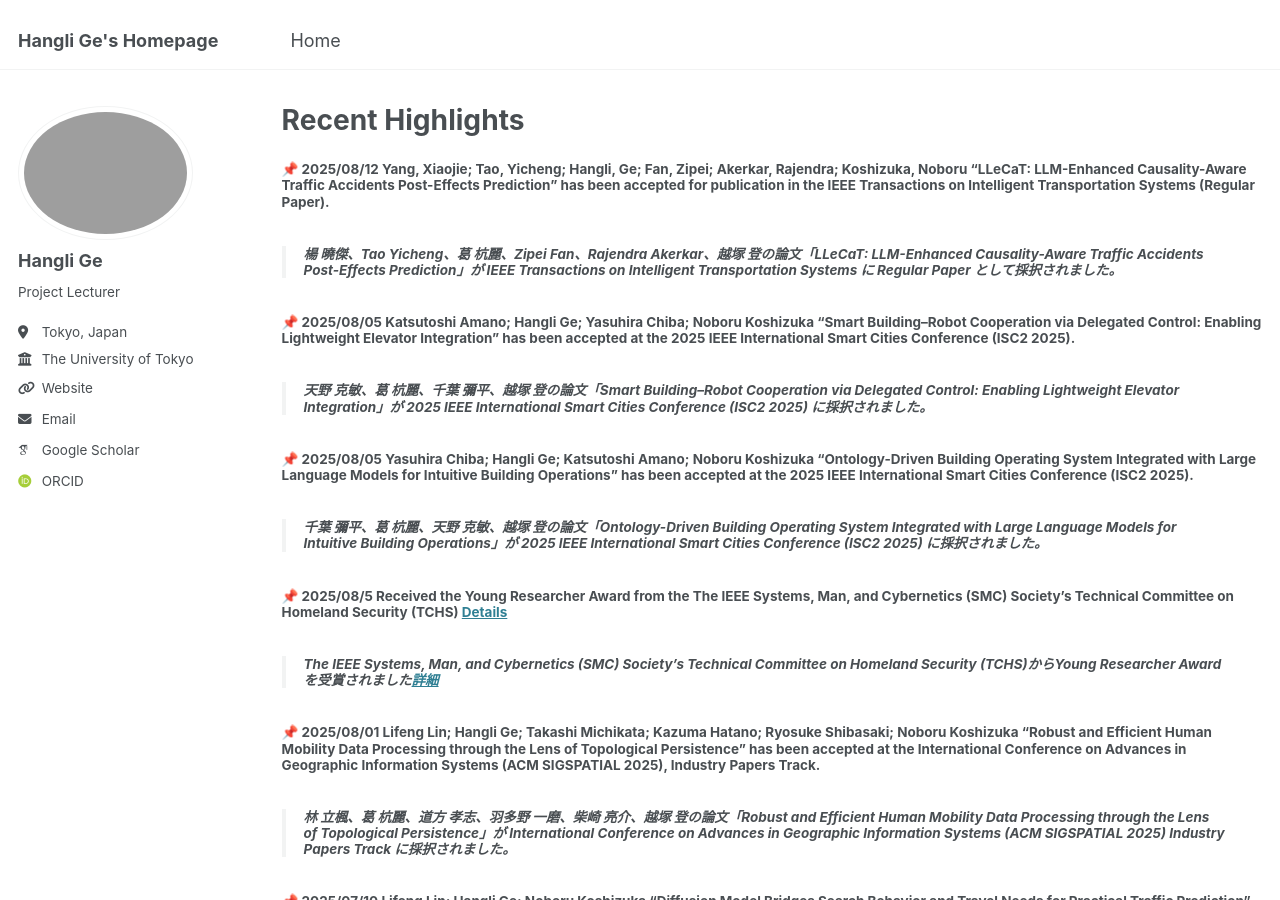
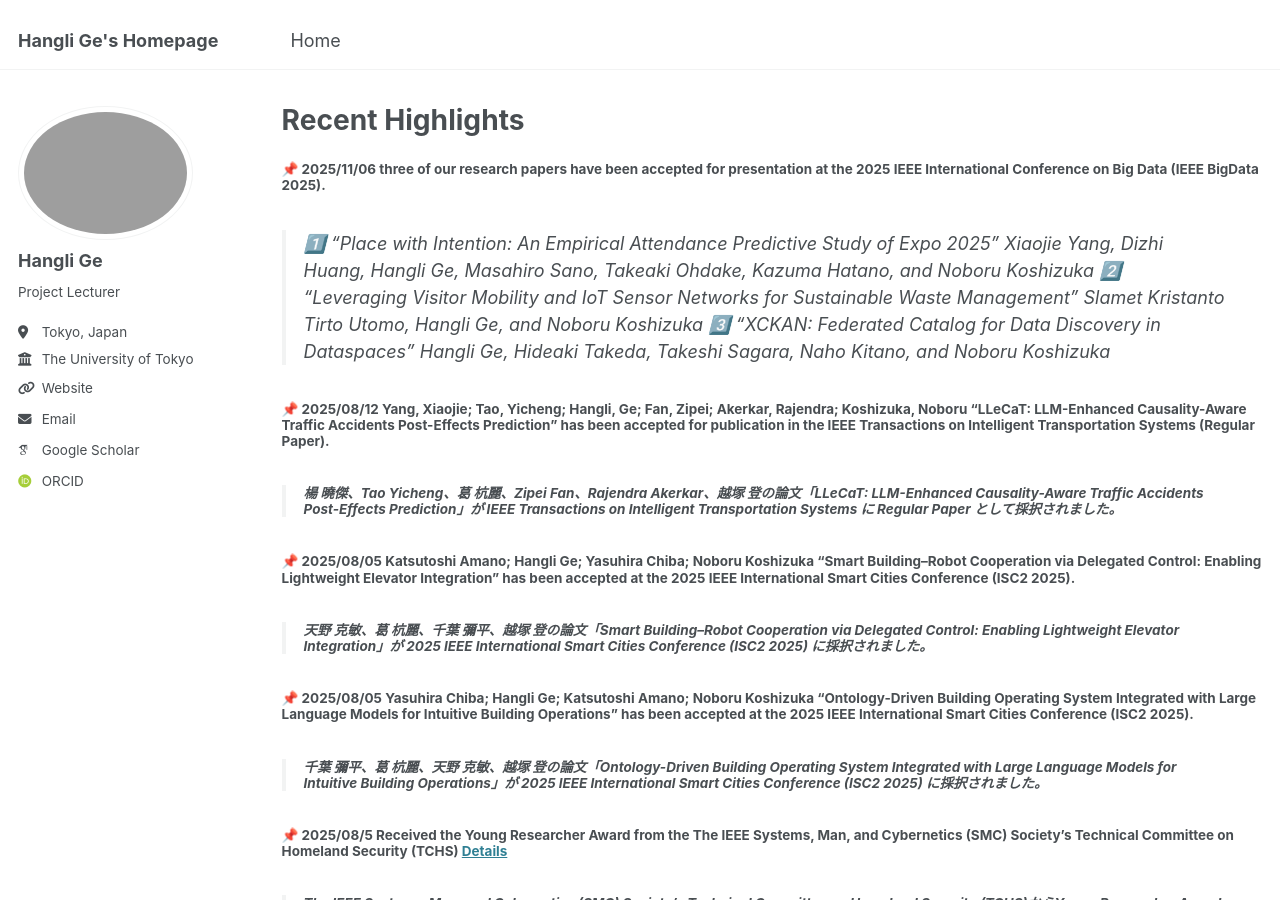
Before and after one commit to christie888/christie888.github.io, a Jekyll site: the page built from _pages/post.md, in a window 1280 px wide and 900 px high. Built offline with Jekyll 4.4.1, drawn with Linux system fonts in a browser that asks for light colours; some web fonts are replaced.

Commit message:
Update post.md

```diff
--- a/_pages/post.md
+++ b/_pages/post.md
@@ -4,6 +4,11 @@ title: "Recent Highlights"
 permalink: post/
 ---
 
+
+##### 📌 2025/11/06 three of our research papers have been accepted for presentation at the 2025 IEEE International Conference on Big Data (IEEE BigData 2025).
+> 1️⃣ “Place with Intention: An Empirical Attendance Predictive Study of Expo 2025” Xiaojie Yang, Dizhi Huang, Hangli Ge, Masahiro Sano, Takeaki Ohdake, Kazuma Hatano, and Noboru Koshizuka
+> 2️⃣ “Leveraging Visitor Mobility and IoT Sensor Networks for Sustainable Waste Management” Slamet Kristanto Tirto Utomo, Hangli Ge, and Noboru Koshizuka
+> 3️⃣ “XCKAN: Federated Catalog for Data Discovery in Dataspaces” Hangli Ge, Hideaki Takeda, Takeshi Sagara, Naho Kitano, and Noboru Koshizuka
 
 ##### 📌 2025/08/12 Yang, Xiaojie; Tao, Yicheng; Hangli, Ge; Fan, Zipei; Akerkar, Rajendra; Koshizuka, Noboru  “LLeCaT: LLM-Enhanced Causality-Aware Traffic Accidents Post-Effects Prediction” has been accepted for publication in the IEEE Transactions on Intelligent Transportation Systems (Regular Paper).
 > ###### 楊 曉傑、Tao Yicheng、葛 杭麗、Zipei Fan、Rajendra Akerkar、越塚 登の論文「LLeCaT: LLM-Enhanced Causality-Aware Traffic Accidents Post-Effects Prediction」が IEEE Transactions on Intelligent Transportation Systems に Regular Paper として採択されました。
```
